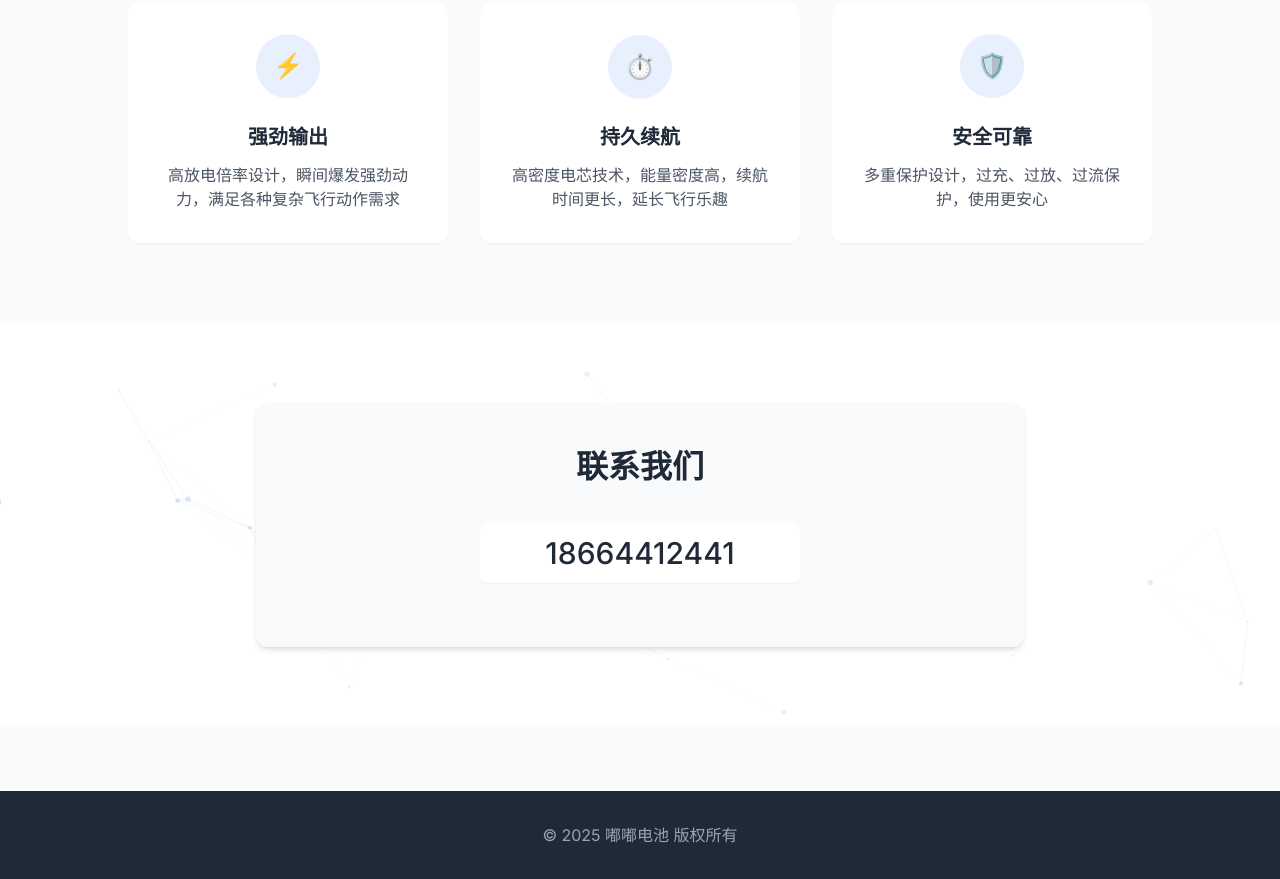
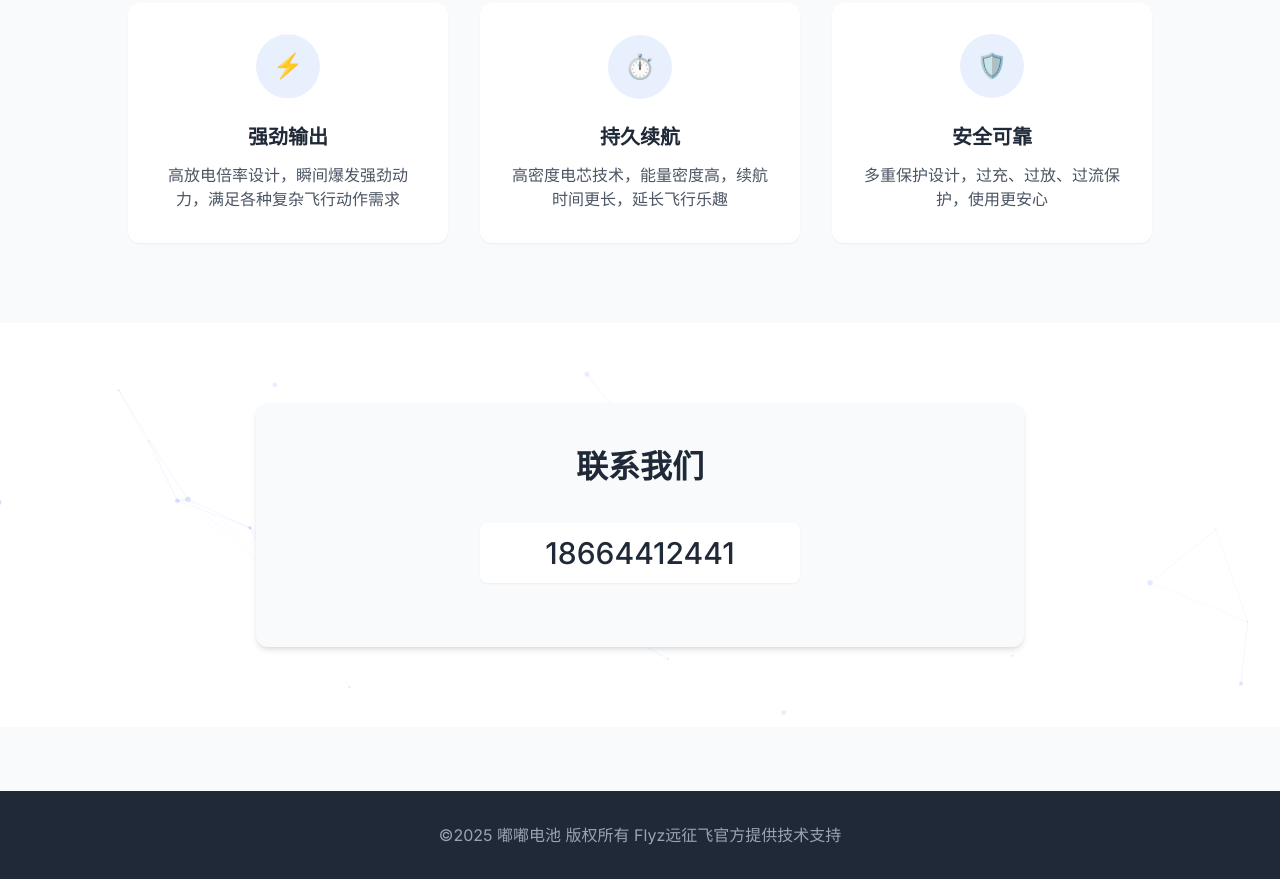
Before and after one commit to YZFlight/yzflight.github.io, a plain HTML site: page dudu.html in a window 1280 px wide. Shown: the part 3684-4563 px from the top of the page. Drawn offline with nearby package versions, Linux system fonts and the light colour scheme.

Commit message:
Update dudu.html

```diff
--- a/dudu.html
+++ b/dudu.html
@@ -3,7 +3,7 @@
 <head>
   <meta charset="UTF-8">
   <meta name="viewport" content="width=device-width, initial-scale=1.0">
-  <title>嘟嘟电池 - 专业航模锂聚合物电池</title>
+  <title>嘟嘟电池官方网站</title>
   <script src="https://cdn.tailwindcss.com"></script>
   <script src="https://cdn.jsdelivr.net/npm/particles.js@2.0.0/particles.min.js"></script>
 
@@ -356,7 +356,7 @@
   <!-- 页脚 -->
   <footer class="bg-gray-800 text-white py-8">
     <div class="container mx-auto px-4 text-center">
-      <p class="text-gray-400">© 2025 嘟嘟电池 版权所有</p>
+      <p class="text-gray-400">©2025 嘟嘟电池 版权所有 Flyz远征飞官方提供技术支持</p>
     </div>
   </footer>
 
```
